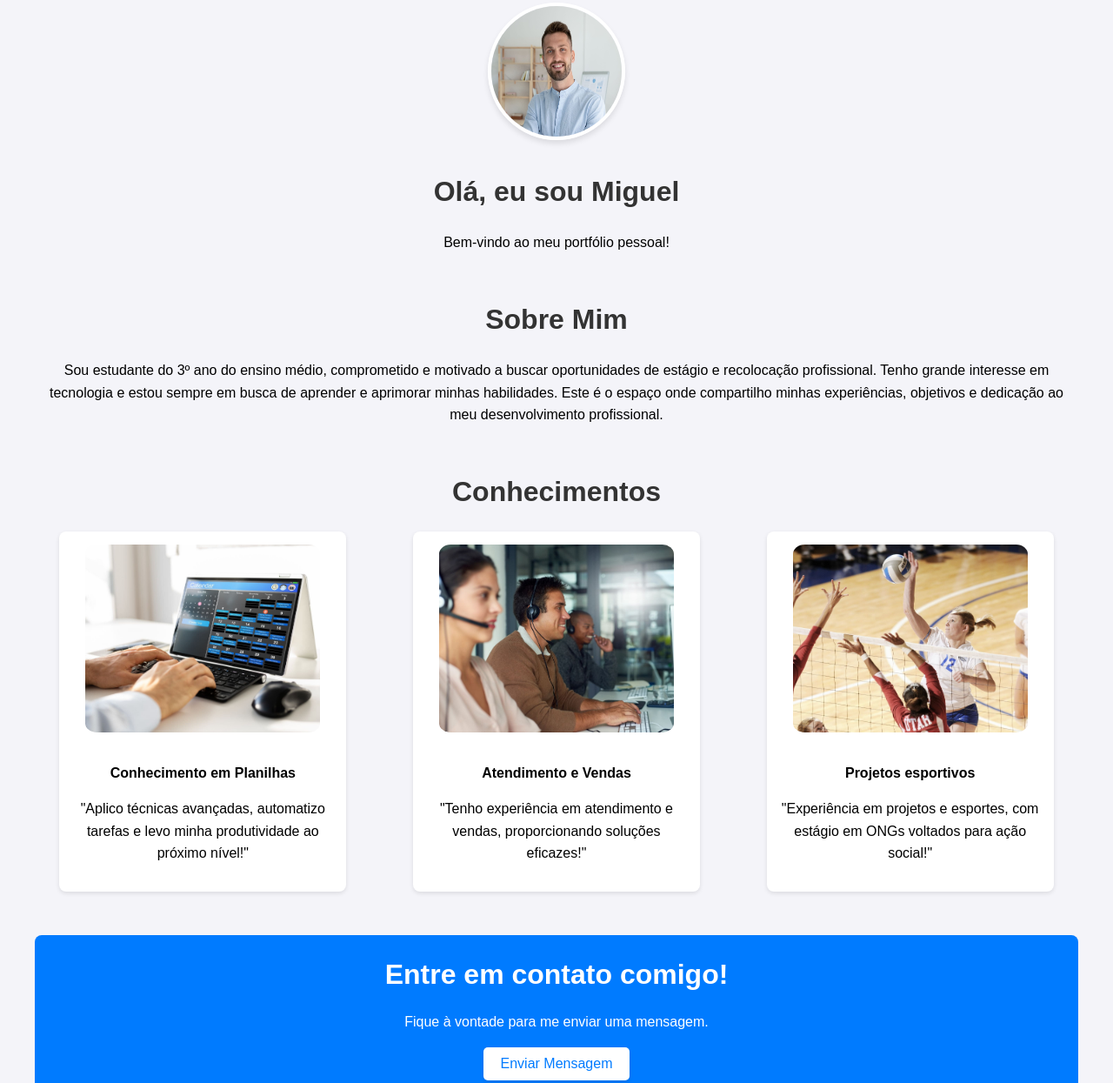
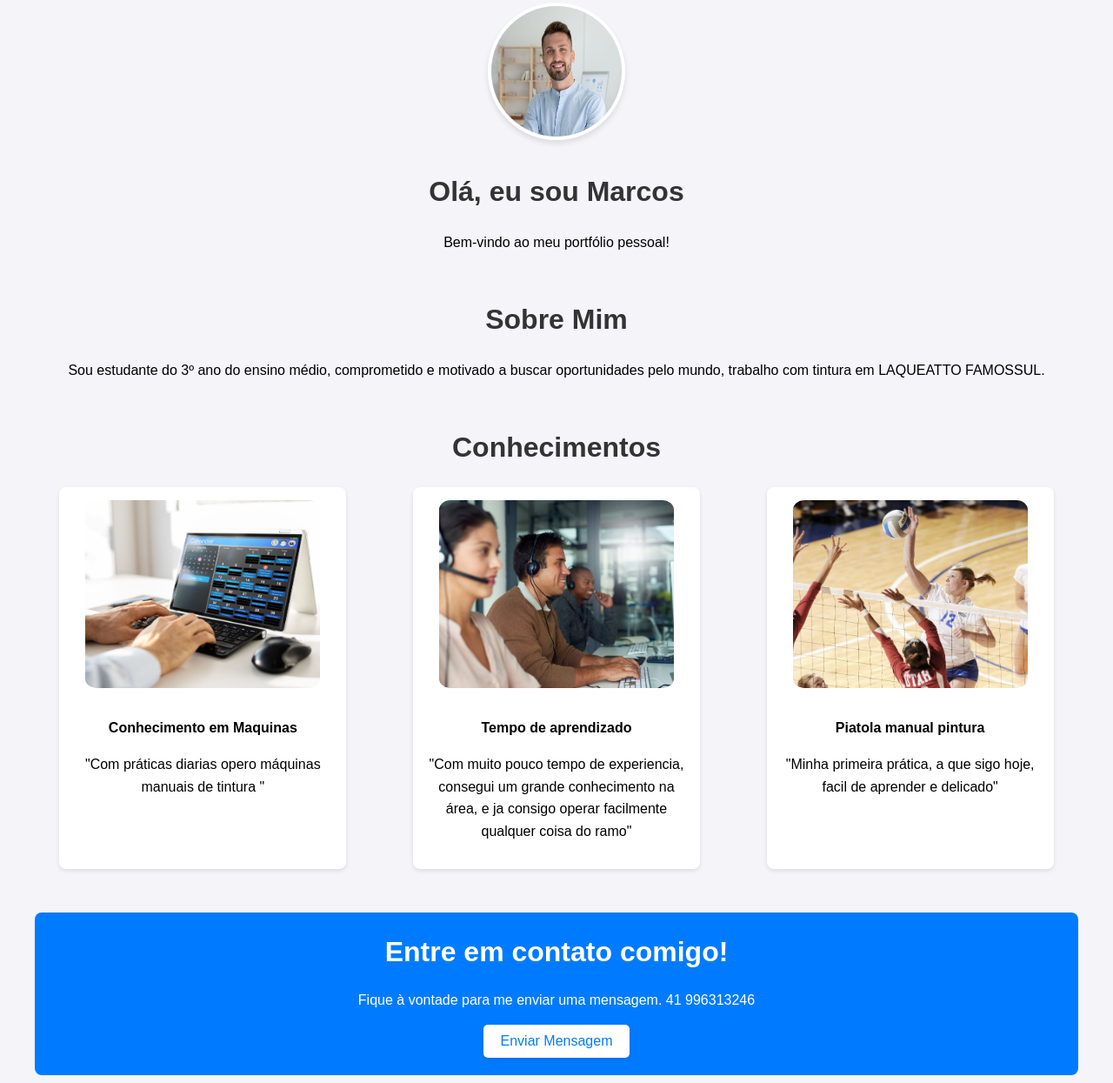
Before and after one commit to Viniciosl/pro, a plain HTML site: page index.html in a window 1280 px wide. Shown: the part 141-1386 px from the top of the page at 87% size. Drawn offline with Linux system fonts and the light colour scheme.

Commit message:
Update index.html

```diff
--- a/index.html
+++ b/index.html
@@ -19,17 +19,14 @@
             <div class="avatar">
                 <img src="img/Avatar.jpg" alt="Avatar">
             </div>
-            <h2>Olá, eu sou Miguel</h2>
+            <h2>Olá, eu sou Marcos</h2>
             <p>Bem-vindo ao meu portfólio pessoal!</p>
         </div>
 
         <!-- Sobre Mim -->
         <div class="section">
             <h2>Sobre Mim</h2>
-            <p>Sou estudante do 3º ano do ensino médio, comprometido e motivado a buscar oportunidades de estágio e
-                recolocação profissional. Tenho grande interesse em tecnologia e estou sempre em busca de aprender e
-                aprimorar minhas habilidades. Este é o espaço onde compartilho minhas experiências, objetivos e
-                dedicação ao meu desenvolvimento profissional.</p>
+            <p>Sou estudante do 3º ano do ensino médio, comprometido e motivado a buscar oportunidades pelo mundo, trabalho com tintura em LAQUEATTO FAMOSSUL.</p>
         </div>
 
         <!-- Depoimentos -->
@@ -38,18 +35,18 @@
             <div class="conhecimentos">
                 <div class="conhecimento">
                     <img src="img/imagem1.jpg" alt="Foto do Canva">
-                    <p><strong>Conhecimento em Planilhas</strong></p>
-                    <p>"Aplico técnicas avançadas, automatizo tarefas e levo minha produtividade ao próximo nível!"</p>
+                    <p><strong>Conhecimento em Maquinas</strong></p>
+                    <p>"Com práticas diarias opero máquinas manuais de tintura "</p>
                 </div>
                 <div class="conhecimento">
                     <img src="img/imagem2.jpg" alt="Foto do Canva">
-                    <p><strong>Atendimento e Vendas</strong></p>
-                    <p>"Tenho experiência em atendimento e vendas, proporcionando soluções eficazes!"</p>
+                    <p><strong>Tempo de aprendizado</strong></p>
+                    <p>"Com muito pouco tempo de experiencia, consegui um grande conhecimento na área, e ja consigo operar facilmente qualquer coisa do ramo"</p>
                 </div>
                 <div class="conhecimento">
                     <img src="img/imagem3.jpg" alt="Foto do Canva">
-                    <p><strong>Projetos esportivos</strong></p>
-                    <p>"Experiência em projetos e esportes, com estágio em ONGs voltados para ação social!"</p>
+                    <p><strong>Piatola manual pintura</strong></p>
+                    <p>"Minha primeira prática, a que sigo hoje, facil de aprender e delicado"</p>
                 </div>
             </div>
         </div>
@@ -57,7 +54,7 @@
         <!-- Call to Action -->
         <div class="cta">
             <h2>Entre em contato comigo!</h2>
-            <p>Fique à vontade para me enviar uma mensagem.</p>
+            <p>Fique à vontade para me enviar uma mensagem. 41 996313246</p>
             <button onclick="window.open('https://wa.me/41992615352', '_blank');">Enviar Mensagem</button>
         </div>
     </div>
```
